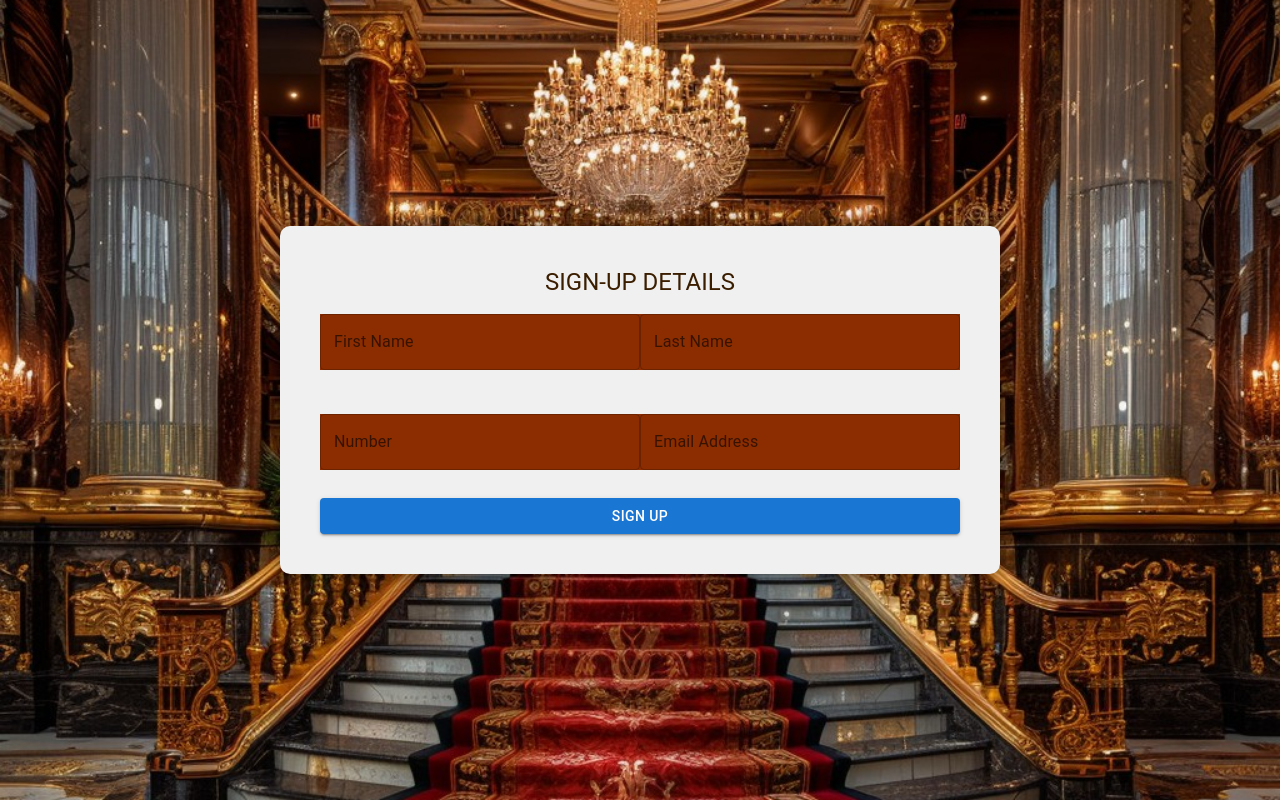
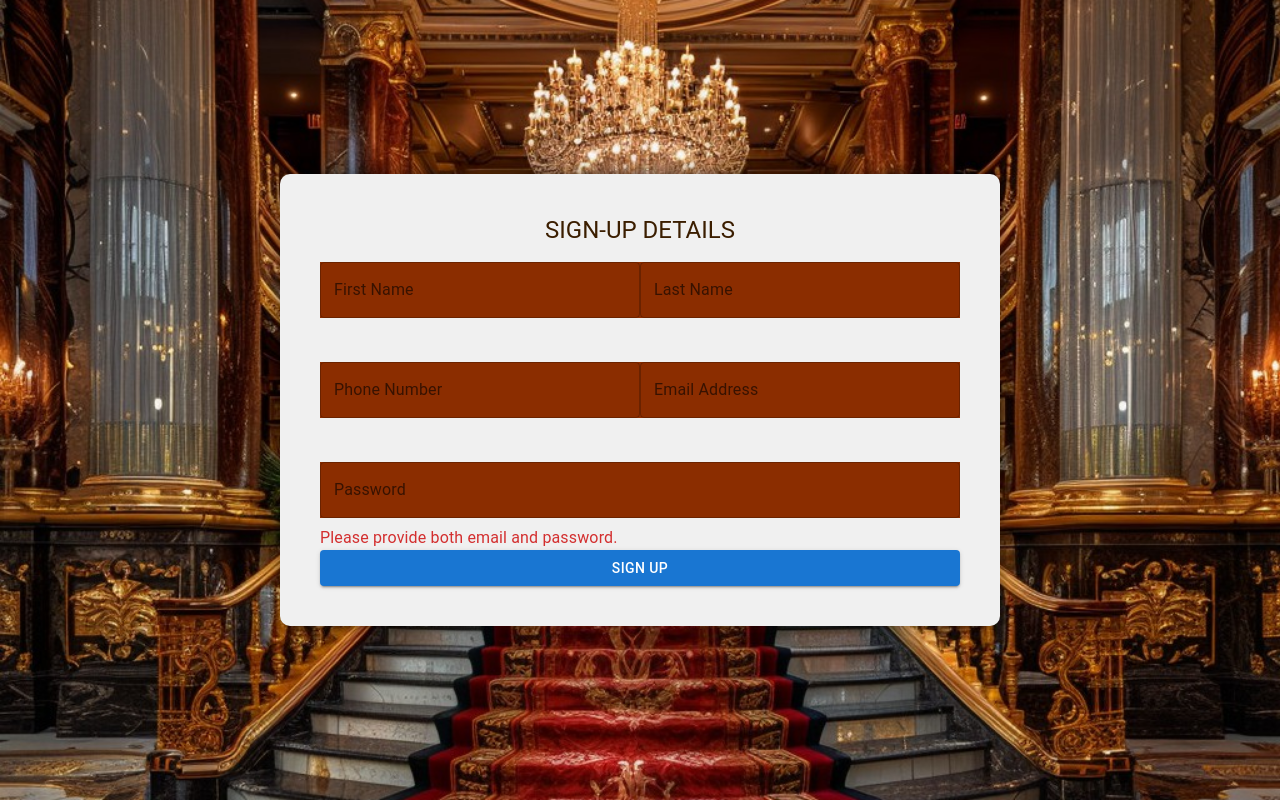
Before and after one commit to Asiphile1/hotel03, a React (Create React App) app: page /register in a window 1280 px wide. Both pictures are taken after a click on the button "SIGN UP". Built offline with nearby package versions, Linux system fonts and the light colour scheme; no server answers.

Commit message:
added authentication to signUp and signIn page

```diff
--- /dev/null
+++ b/db.json
@@ -0,0 +1,3 @@
+{
+    "users": []
+  }
--- a/src/components/pages/SignIn.js
+++ b/src/components/pages/SignIn.js
@@ -1,5 +1,7 @@
 import React, { useState } from 'react';
 import { useDispatch, useSelector } from 'react-redux';
+import { signInWithEmailAndPassword } from 'firebase/auth';
+import { auth } from '../../firebase';
 import { login } from '../../actions/authActions';
 import { TextField, Button, Typography, Box } from '@mui/material';
 import { Link } from 'react-router-dom';
@@ -8,11 +10,39 @@ import './SignIn.css';
 const Login = () => {
   const [email, setEmail] = useState('');
   const [password, setPassword] = useState('');
-  const dispatch = useDispatch();
-  const authError = useSelector((state) => state.auth.error);
+  const [authError, setAuthError] = useState('');
 
-  const handleSubmit = () => {
-    dispatch(login(email, password));
+  const handleSubmit = async () => {
+
+    if (!email || !password) {
+      setAuthError("Please enter both email and password.");
+      return;
+    }
+
+    try {
+
+      const userCredential = await signInWithEmailAndPassword(auth, email, password);
+      console.log('User signed in:', userCredential);
+
+    } catch (error) {
+      switch (error.code) {
+        case 'auth/wrong-password':
+          setAuthError('Incorrect password.');
+          break;
+        case 'auth/user-not-found':
+          setAuthError('No account found with this email.');
+          break;
+        case 'auth/invalid-email':
+          setAuthError('Invalid email format.');
+          break;
+          case 'auth/too-many-requests':
+            setAuthError('Too many failed login attempts. Please try again later.');
+            break;
+          default:
+            setAuthError('Error signing in. Please try again.');
+            break;
+      }
+    }
   };
 
   return (
@@ -23,11 +53,12 @@ const Login = () => {
           <div className="geometric-pattern-small"></div>
           <Typography variant="h4" className="title">
             Welcome, home
-          </Typography>
+            </Typography>
           <TextField
-            label="User Name"
+            label="Email"
             value={email}
             onChange={(e) => setEmail(e.target.value)}
+            type="email"
             fullWidth
             margin="normal"
             className="form-field"
@@ -41,7 +72,7 @@ const Login = () => {
             margin="normal"
             className="form-field"
           />
-          {authError && <Typography color="error">{authError.message}</Typography>}
+          {authError && <Typography color="error">{authError}</Typography>}
           <Button variant="contained" fullWidth onClick={handleSubmit} className="login-button">
             Sign In
           </Button>
--- a/src/components/pages/SignUp.js
+++ b/src/components/pages/SignUp.js
@@ -2,6 +2,8 @@ import React, { useState } from 'react';
 import { useDispatch, useSelector } from 'react-redux';
 import { register } from '../../actions/authActions';
 import { TextField, Button, Box, Typography } from '@mui/material';
+import { createUserWithEmailAndPassword } from 'firebase/auth';
+import { auth } from '../../firebase';
 import './SignUp.css'
 
 const Register = () => {
@@ -9,12 +11,30 @@ const Register = () => {
   const [lastName, setLastName] = useState('');
   const [number, setNumber] = useState('');
   const [email, setEmail] = useState('');
-  const dispatch = useDispatch();
-  const authError = useSelector((state) => state.auth.error);
+  const [password, setPassword] = useState('');
+  const [authError, setAuthError] = useState('');
 
-  const handleSubmit = () => {
-    dispatch(register(email, number));
+  const handleSubmit = async () => {
+
+    if (!email || !password) {
+      setAuthError("Please provide both email and password.");
+      return;
+    }
+
+    try {
+
+      const userCredential = await createUserWithEmailAndPassword(auth, email, password);
+
+
+      console.log('User registered successfully:', userCredential);
+
+
+    } catch (error) {
+
+      setAuthError(error.message);
+    }
   };
+
 
   return (
     <Box className="register-container">
@@ -42,12 +62,13 @@ const Register = () => {
         </Box>
         <Box className="input-container">
           <TextField
-            label="Number"
+            label="Phone Number"
             value={number}
             onChange={(e) => setNumber(e.target.value)}
             className="form-field"
             margin="normal"
             fullWidth
+            type="tel"
           />
           <TextField
             label="Email Address"
@@ -56,9 +77,19 @@ const Register = () => {
             className="form-field"
             margin="normal"
             fullWidth
+            type="email"
           />
         </Box>
-        {authError && <Typography color="error">{authError.message}</Typography>}
+        <TextField
+          label="Password"
+          value={password}
+          onChange={(e) => setPassword(e.target.value)}
+          className="form-field"
+          margin="normal"
+          fullWidth
+          type="password"
+        />
+        {authError && <Typography color="error">{authError}</Typography>}
         <Button variant="contained" onClick={handleSubmit} className="register-button">
           Sign Up
         </Button>
@@ -67,4 +98,5 @@ const Register = () => {
   );
 };
 
+
 export default Register;
--- a/src/firebase.js
+++ b/src/firebase.js
@@ -9,7 +9,7 @@ const firebaseConfig = {
   storageBucket: "hotel-app-9e0d7.appspot.com",
   messagingSenderId: "564221027721",
   appId: "1:564221027721:web:3592ab828ce20f10182d58",
-  measurementId: "G-LN50B205BG"
+  // measurementId: "G-LN50B205BG"
 };
 
 const app = initializeApp(firebaseConfig);
```
